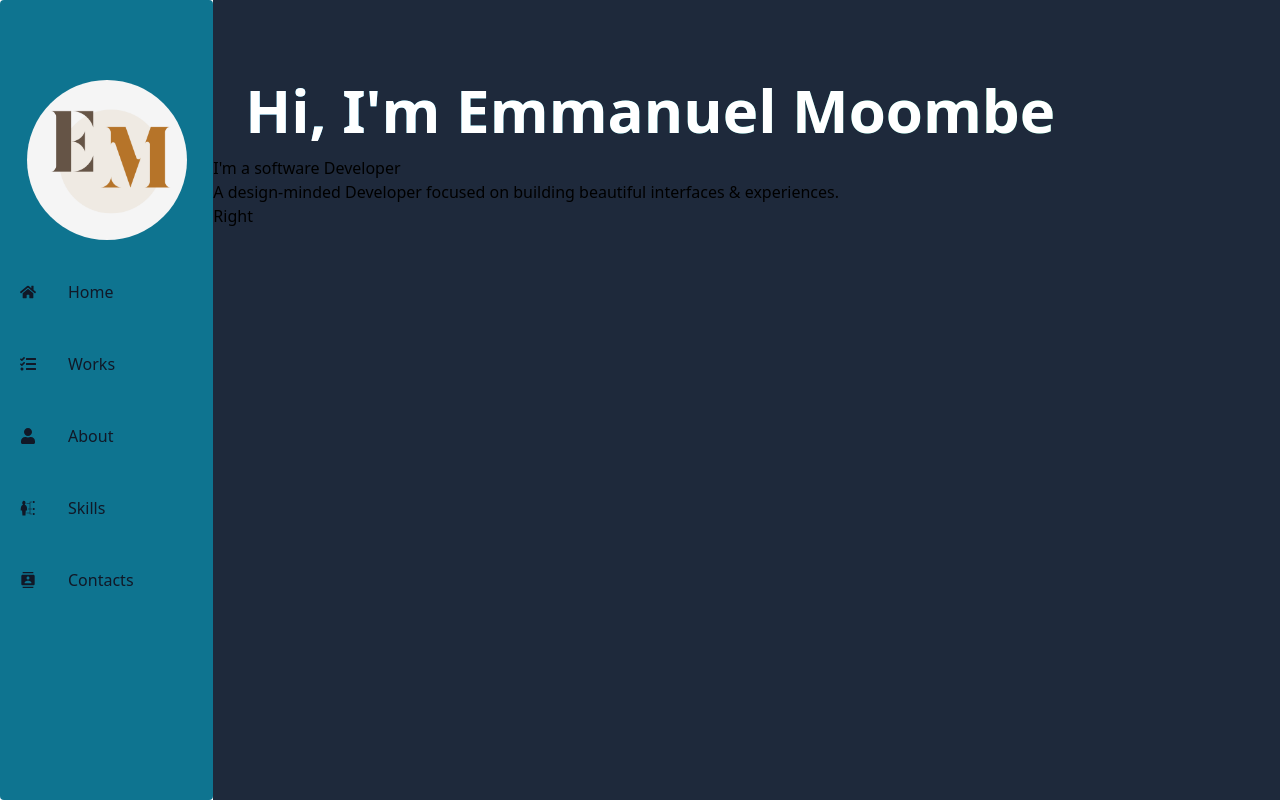
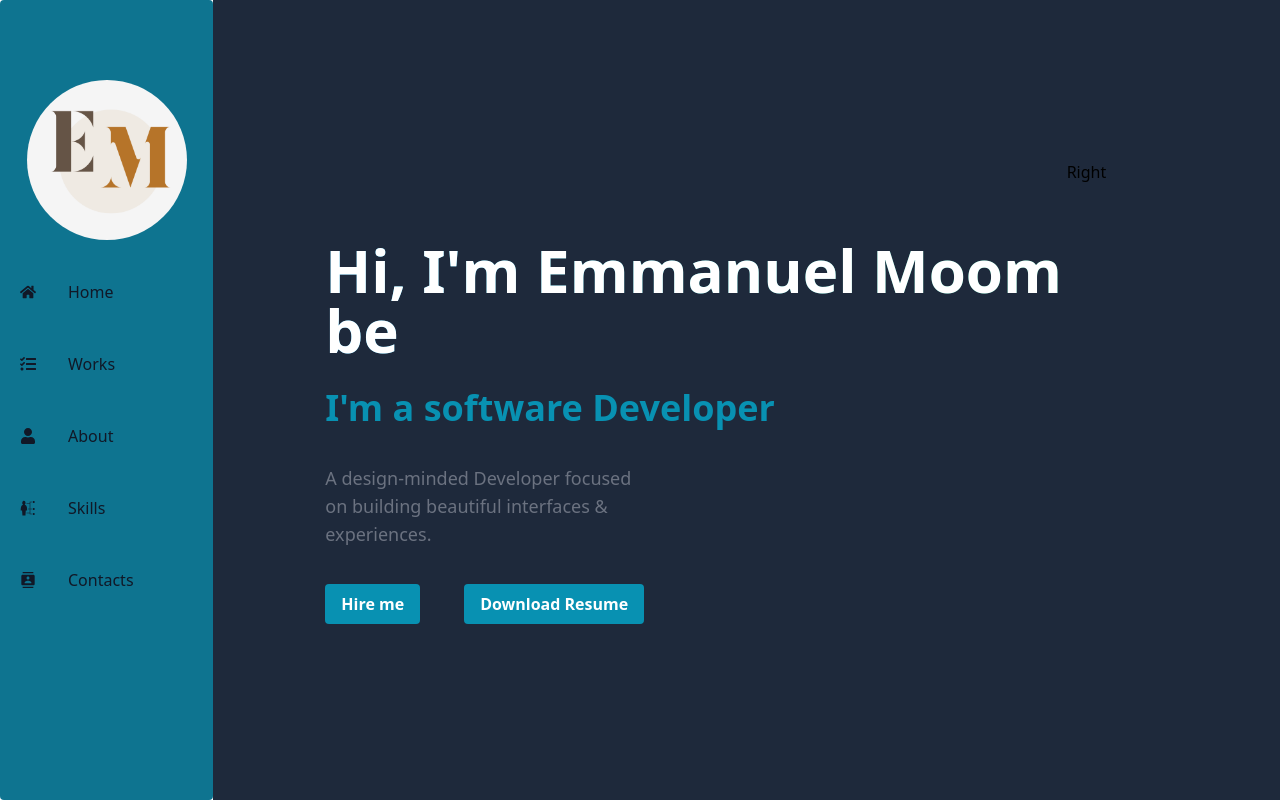
Before and after one commit to medsonmoombe/portifolio, a React (Create React App) app: page / in a window 1280 px wide. Built offline with nearby package versions, Linux system fonts and the light colour scheme.

Commit message:
Add the home component styles

```diff
--- a/src/App.css
+++ b/src/App.css
@@ -1,5 +1,5 @@
 @import url('https://fonts.googleapis.com/css?family=Josefin+Sans');
 @import url('https://fonts.googleapis.com/css2?family=Niconne&display=swap');
-span {
+.this span {
     display: inline-block;
 }
--- a/src/components/Home.js
+++ b/src/components/Home.js
@@ -4,27 +4,48 @@ import { SpanText } from "./sidebar/SpanText";
 const Home = () => {
   const headingText = "Hi, I'm Emmanuel Moombe".split("");
   return (
-    <section className="bg-slate-800 w-full">
-      <div className="left-div">
+    <section className="bg-slate-800 w-full flex pt-40">
+      <div className="left-div w-4/5 gap-y-5 flex flex-col pl-20">
         <div className="my_intro">
-          <h1 className="mb-4 text-3xl font-extrabold text-gray-900 dark:text-white md:text-5xl lg:text-6xl ml-8 mt-20">
-            <span className="text-white bg-clip-text bg-gradient-to-r to-emerald-600 from-sky-400 ">
-              {
-                headingText.map((letter, index) => {
-                   return(
-                     <SpanText key={index} className="text-transparent bg-clip-text bg-gradient-to-r to-emerald-600 from-sky-400 ">{letter === " " ? "\u00A0" : letter}</SpanText>
-                   )
-                })
-              }
+          <h1 className="mb-4 text-3xl font-extrabold text-gray-900 dark:text-white md:text-5xl lg:text-6xl ml-8 mt-20 this">
+            <span className="text-white bg-clip-text bg-gradient-to-r to-emerald-600 from-sky-400 text-amber-600 ">
+              {headingText.map((letter, index) => {
+                return (
+                  <SpanText
+                    key={index}
+                    className="text-transparent bg-clip-text bg-gradient-to-r to-emerald-600 from-sky-400 "
+                  >
+                    {letter === " " ? "\u00A0" : letter}
+                  </SpanText>
+                );
+              })}
             </span>
           </h1>
-          I'm a software Developer
+          <h2 className="text-4xl font-extrabold dark:text-white pl-8 pt-3 text-cyan-600">
+            I'm a software Developer
+          </h2>
         </div>
         <div className="para_intro">
-          A design-minded Developer focused on building beautiful interfaces &
-          experiences.
+          <p className="my-4 text-lg text-gray-500 text-2xl ml-8 w-2/5">
+            A design-minded Developer focused on building beautiful interfaces &
+            experiences.
+          </p>
         </div>
-        <div className="button-d-v"></div>
+        <div className="button-d-v flex gap-3">
+          <a
+            href="#"
+            className="bg-cyan-600 hover:bg-amber-600 text-white font-bold py-2 px-4 rounded ml-8 hover:bg-amber-600  hover:text-white transition duration-150 ease-out hover:ease-in"
+          >
+            Hire me
+          </a>
+          <a
+            href="#"
+            className="bg-cyan-600 hover:bg-amber-600 text-white font-bold py-2 px-4 rounded ml-8 hover:bg-amber-600  hover:text-white transition duration-150 ease-out hover:ease-in"
+          >
+            {" "}
+            Download Resume
+          </a>
+        </div>
       </div>
       <div className="right-div">Right</div>
     </section>
```
